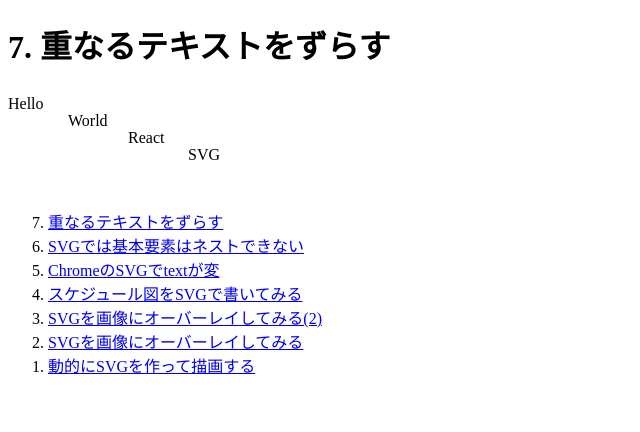
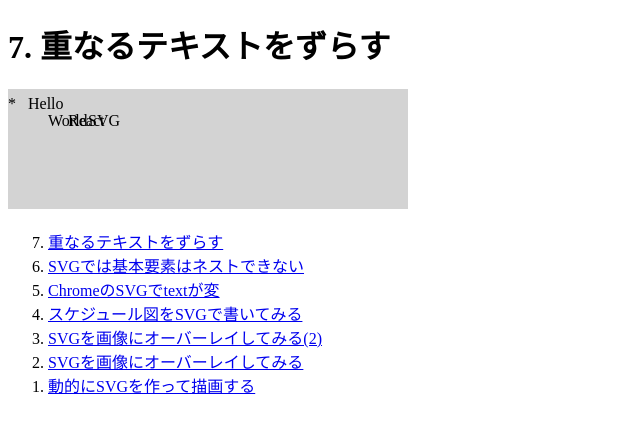
Before and after one commit to heiwa4126/react-svg, a React (Vite) app: page /#/ in a window 1280 px wide. Shown: the top 432 px of the page, without its empty margins (0-640 px from the left). Built offline with nearby package versions, Linux system fonts and the light colour scheme.

Commit message:
[WIP] backup

```diff
--- a/src/App7.tsx
+++ b/src/App7.tsx
@@ -1,36 +1,57 @@
 import { useEffect, useRef, useState } from "react";
 
+const isOverlapping = (rect1: SVGRect, rect2: SVGRect): boolean => {
+	return !(
+		rect1.x + rect1.width < rect2.x ||
+		rect2.x + rect2.width < rect1.x ||
+		rect1.y + rect1.height < rect2.y ||
+		rect2.y + rect2.height < rect1.y
+	);
+};
+
 const SvgTextComponent = ({ texts }: { texts: string[] }) => {
-	const [yPositions, setYPositions] = useState<number[]>([]);
+	const [yPositions, setYPositions] = useState<number[]>(new Array(texts.length).fill(20));
 	const textRefs = useRef<(SVGTextElement | null)[]>([]);
 
 	useEffect(() => {
-		// 各textのバウンディングボックスを取得し、y座標を計算
 		if (textRefs.current.length > 0) {
 			const yPosArray: number[] = [];
-			let currentY = 20; // 最初のテキストの初期y座標
-
-			textRefs.current.forEach((ref, index) => {
-				if (ref) {
-					const bbox = ref.getBBox();
-					yPosArray[index] = currentY;
-					currentY += bbox.height; // 次のテキストのy座標を更新
+			const bboxes = textRefs.current.map((ref) => ref?.getBBox());
+			console.log({ bboxes });
+			for (let i = 1; i < bboxes.length; i++) {
+				const currentBBox = bboxes[i];
+				const prevBBox = bboxes[i - 1];
+				if (currentBBox && prevBBox) {
+					if (isOverlapping(currentBBox, prevBBox)) {
+						currentBBox.y += prevBBox.height;
+					}
 				}
-			});
+			}
+			console.log({ bboxes });
+			const offsetY = yPositions[0] - bboxes[0]!.y;
+			for (const bbox of bboxes) {
+				if (bbox) {
+					yPosArray.push(bbox.y + offsetY); // アンカーが何処にあるかによって変わる
+				}
+			}
 			setYPositions(yPosArray);
 		}
 	}, []);
 
 	return (
-		<svg width="400" height="100">
+		<svg width="400" height="120">
 			<title>SvgTextComponent</title>
+			<rect x="0" y="0" width="400" height="120" fill="lightgray" />
 			{texts.map((text, index) => (
 				<text
 					key={`${index}${text}`}
 					// biome-ignore lint/suspicious/noAssignInExpressions: <explanation>
 					ref={(el) => (textRefs.current[index] = el)}
-					x={60 * index} // 各テキストを少し右にずらす例
-					y={yPositions[index] || 0} // 計算したy座標を適用
+					x={20 * index} // 各テキストを少し右にずらす例
+					y={yPositions[index]} // 計算したy座標を適用
+					fill="black"
+					textAnchor="left"
+					fontSize="16"
 				>
 					{text}
 				</text>
@@ -43,7 +64,7 @@ function App() {
 	return (
 		<>
 			<h1>7. 重なるテキストをずらす</h1>
-			<SvgTextComponent texts={["Hello", "World", "React", "SVG"]} />
+			<SvgTextComponent texts={["*", "Hello", "World", "React", "SVG"]} />
 		</>
 	);
 }
```
